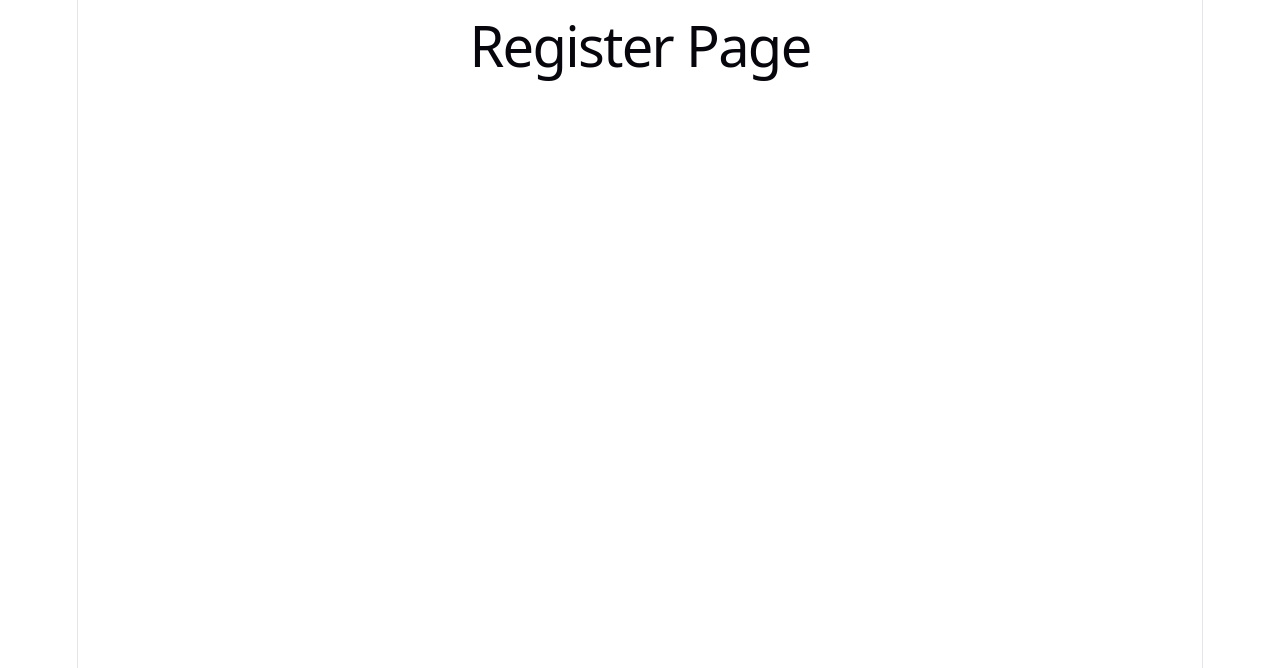
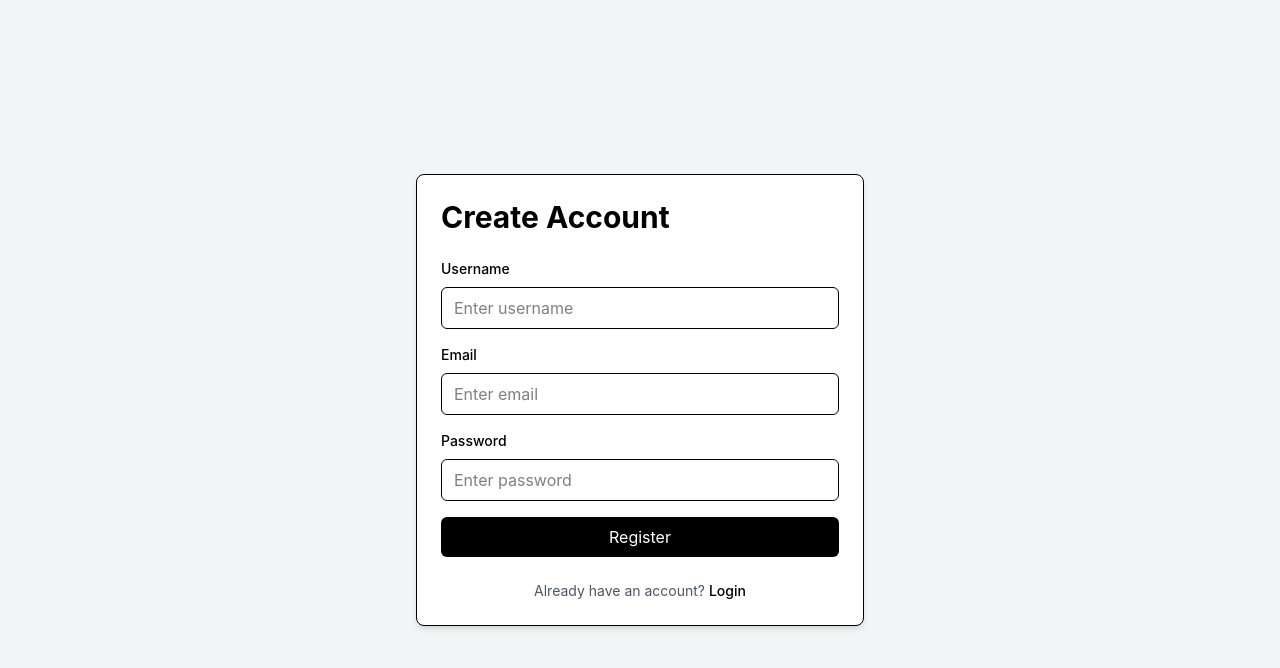
Before and after one commit to ari3s7/klyro-client, a React (Vite) app: page /register in a window 1280 px wide. Shown: the top 668 px of the page. Built offline with nearby package versions, Linux system fonts and the light colour scheme; no server answers.

Commit message:
feat(auth): implement user registration page

```diff
--- a/package.json
+++ b/package.json
@@ -11,12 +11,14 @@
   },
   "dependencies": {
     "@hookform/resolvers": "^5.4.0",
+    "@tailwindcss/vite": "^4.3.3",
     "@tanstack/react-query": "^5.101.4",
     "axios": "^1.18.1",
     "react": "^19.2.7",
     "react-dom": "^19.2.7",
     "react-hook-form": "^7.82.0",
     "react-router-dom": "^7.18.1",
+    "tailwindcss": "^4.3.3",
     "zod": "^4.4.3"
   },
   "devDependencies": {
--- a/src/features/auth/pages/register-page.tsx
+++ b/src/features/auth/pages/register-page.tsx
@@ -1,3 +1,131 @@
+import { Link, useNavigate } from "react-router-dom";
+import { useForm } from "react-hook-form";
+import { zodResolver } from "@hookform/resolvers/zod";
+import { useMutation } from "@tanstack/react-query";
+import axios from "axios";
+
+import { register } from "../api/auth-api";
+import {
+  registerSchema,
+  type RegisterSchema,
+} from "../validation/auth-schema";
+
 export default function RegisterPage() {
-    return <h1>Register Page</h1>;
+  const navigate = useNavigate();
+
+  const {
+    register: registerField,
+    handleSubmit,
+    formState: { errors },
+  } = useForm<RegisterSchema>({
+    resolver: zodResolver(registerSchema),
+  });
+
+  const mutation = useMutation({
+    mutationFn: register,
+    onSuccess: () => {
+      navigate("/login");
+    },
+  });
+
+  const onSubmit = (data: RegisterSchema) => {
+    mutation.mutate(data);
+  };
+
+  return (
+    <div className="flex min-h-screen items-center justify-center bg-gray-100 px-4">
+      <div className="w-full max-w-md rounded-lg border bg-white p-6 shadow-md">
+        <h1 className="mb-6 text-3xl font-bold">Create Account</h1>
+
+        <form
+          onSubmit={handleSubmit(onSubmit)}
+          className="space-y-4"
+        >
+          <div>
+            <label className="mb-2 block text-sm font-medium">
+              Username
+            </label>
+
+            <input
+              type="text"
+              placeholder="Enter username"
+              {...registerField("username")}
+              className="w-full rounded-md border px-3 py-2 outline-none focus:border-black"
+            />
+
+            {errors.username && (
+              <p className="mt-1 text-sm text-red-500">
+                {errors.username.message}
+              </p>
+            )}
+          </div>
+
+          <div>
+            <label className="mb-2 block text-sm font-medium">
+              Email
+            </label>
+
+            <input
+              type="email"
+              placeholder="Enter email"
+              {...registerField("email")}
+              className="w-full rounded-md border px-3 py-2 outline-none focus:border-black"
+            />
+
+            {errors.email && (
+              <p className="mt-1 text-sm text-red-500">
+                {errors.email.message}
+              </p>
+            )}
+          </div>
+
+          <div>
+            <label className="mb-2 block text-sm font-medium">
+              Password
+            </label>
+
+            <input
+              type="password"
+              placeholder="Enter password"
+              {...registerField("password")}
+              className="w-full rounded-md border px-3 py-2 outline-none focus:border-black"
+            />
+
+            {errors.password && (
+              <p className="mt-1 text-sm text-red-500">
+                {errors.password.message}
+              </p>
+            )}
+          </div>
+
+          {mutation.isError && (
+            <p className="text-sm text-red-500">
+              {axios.isAxiosError(mutation.error)
+                ? mutation.error.response?.data?.message ??
+                  "Registration failed"
+                : "Something went wrong"}
+            </p>
+          )}
+
+          <button
+            type="submit"
+            disabled={mutation.isPending}
+            className="w-full rounded-md bg-black py-2 text-white transition hover:bg-gray-800 disabled:cursor-not-allowed disabled:opacity-60"
+          >
+            {mutation.isPending ? "Creating Account..." : "Register"}
+          </button>
+        </form>
+
+        <p className="mt-6 text-center text-sm text-gray-600">
+          Already have an account?{" "}
+          <Link
+            to="/login"
+            className="font-medium text-black hover:underline"
+          >
+            Login
+          </Link>
+        </p>
+      </div>
+    </div>
+  );
 }
--- a/src/index.css
+++ b/src/index.css
@@ -1,111 +1 @@
-:root {
-  --text: #6b6375;
-  --text-h: #08060d;
-  --bg: #fff;
-  --border: #e5e4e7;
-  --code-bg: #f4f3ec;
-  --accent: #aa3bff;
-  --accent-bg: rgba(170, 59, 255, 0.1);
-  --accent-border: rgba(170, 59, 255, 0.5);
-  --social-bg: rgba(244, 243, 236, 0.5);
-  --shadow:
-    rgba(0, 0, 0, 0.1) 0 10px 15px -3px, rgba(0, 0, 0, 0.05) 0 4px 6px -2px;
-
-  --sans: system-ui, 'Segoe UI', Roboto, sans-serif;
-  --heading: system-ui, 'Segoe UI', Roboto, sans-serif;
-  --mono: ui-monospace, Consolas, monospace;
-
-  font: 18px/145% var(--sans);
-  letter-spacing: 0.18px;
-  color-scheme: light dark;
-  color: var(--text);
-  background: var(--bg);
-  font-synthesis: none;
-  text-rendering: optimizeLegibility;
-  -webkit-font-smoothing: antialiased;
-  -moz-osx-font-smoothing: grayscale;
-
-  @media (max-width: 1024px) {
-    font-size: 16px;
-  }
-}
-
-@media (prefers-color-scheme: dark) {
-  :root {
-    --text: #9ca3af;
-    --text-h: #f3f4f6;
-    --bg: #16171d;
-    --border: #2e303a;
-    --code-bg: #1f2028;
-    --accent: #c084fc;
-    --accent-bg: rgba(192, 132, 252, 0.15);
-    --accent-border: rgba(192, 132, 252, 0.5);
-    --social-bg: rgba(47, 48, 58, 0.5);
-    --shadow:
-      rgba(0, 0, 0, 0.4) 0 10px 15px -3px, rgba(0, 0, 0, 0.25) 0 4px 6px -2px;
-  }
-
-  #social .button-icon {
-    filter: invert(1) brightness(2);
-  }
-}
-
-#root {
-  width: 1126px;
-  max-width: 100%;
-  margin: 0 auto;
-  text-align: center;
-  border-inline: 1px solid var(--border);
-  min-height: 100svh;
-  display: flex;
-  flex-direction: column;
-  box-sizing: border-box;
-}
-
-body {
-  margin: 0;
-}
-
-h1,
-h2 {
-  font-family: var(--heading);
-  font-weight: 500;
-  color: var(--text-h);
-}
-
-h1 {
-  font-size: 56px;
-  letter-spacing: -1.68px;
-  margin: 32px 0;
-  @media (max-width: 1024px) {
-    font-size: 36px;
-    margin: 20px 0;
-  }
-}
-h2 {
-  font-size: 24px;
-  line-height: 118%;
-  letter-spacing: -0.24px;
-  margin: 0 0 8px;
-  @media (max-width: 1024px) {
-    font-size: 20px;
-  }
-}
-p {
-  margin: 0;
-}
-
-code,
-.counter {
-  font-family: var(--mono);
-  display: inline-flex;
-  border-radius: 4px;
-  color: var(--text-h);
-}
-
-code {
-  font-size: 15px;
-  line-height: 135%;
-  padding: 4px 8px;
-  background: var(--code-bg);
-}
+@import "tailwindcss";
--- a/vite.config.ts
+++ b/vite.config.ts
@@ -1,10 +1,11 @@
 import { defineConfig } from 'vite'
 import react from '@vitejs/plugin-react'
 import path from 'path'
+import tailwindcss from '@tailwindcss/vite'
 
 // https://vite.dev/config/
 export default defineConfig({
-  plugins: [react()],
+  plugins: [react(), tailwindcss(),],
   resolve: {
     alias: {
       '@': path.resolve(__dirname, './src'),
```
Also changed, not shown: 1 other file (tests, documents, lock files or other folders).
